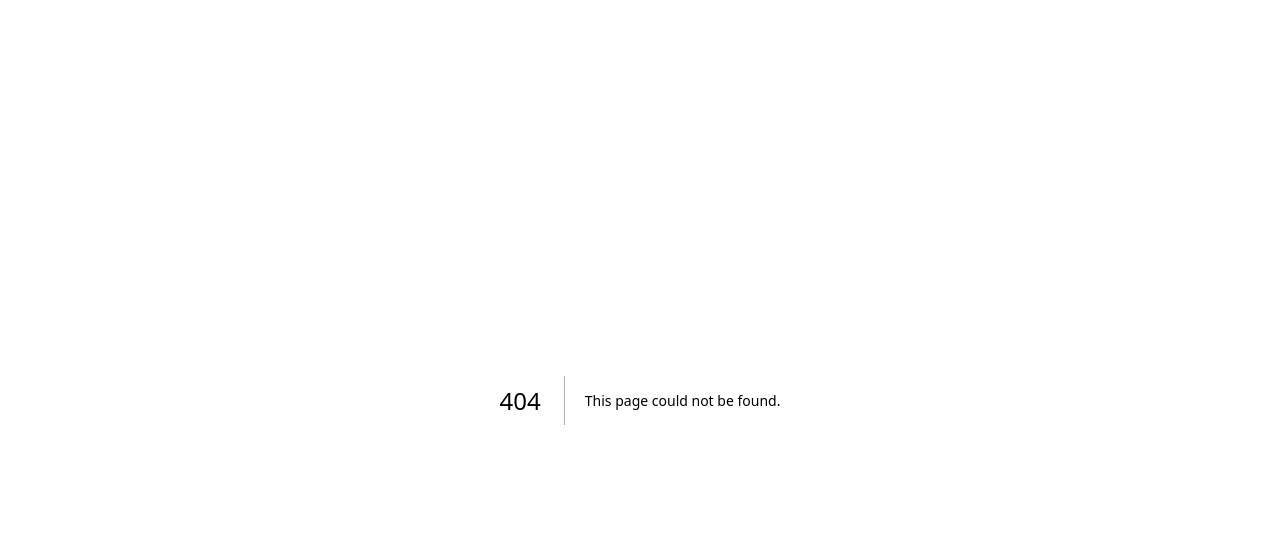
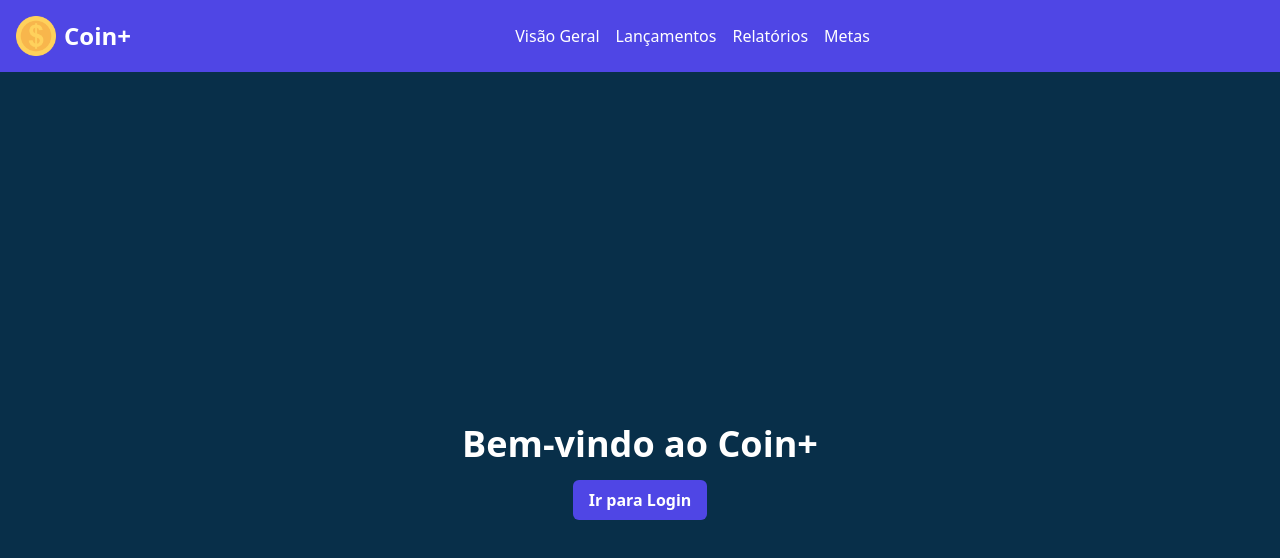
Before and after one commit to Felipe-Netto/Coin-, a Next.js app: page /home in a window 1280 px wide. Before the commit this address had no page. Shown: the top 558 px of the page. Built offline with nearby package versions, Linux system fonts and the light colour scheme.

Commit message:
página-menu
Página que aparecerá depois do login e criação da barra superior do menu

```diff
--- /dev/null
+++ b/src/app/home/home.tsx
@@ -0,0 +1,30 @@
+'use client';
+
+import React from 'react';
+import { useRouter } from 'next/navigation';
+import Menu from './menu'; // Importe o componente Menu
+
+const Home = () => {
+  const router = useRouter();
+
+  const irProLogin = () => {
+    router.push('/login');
+  };
+
+  return (
+    <div>
+      <Menu />
+      <div className="flex flex-col items-center justify-center h-screen bg-sky-950">
+        <h1 className="text-4xl font-bold text-white">Bem-vindo ao Coin+</h1>
+        <button
+          onClick={irProLogin}
+          className="mt-4 rounded-md bg-indigo-600 px-4 py-2 text-white font-semibold hover:bg-indigo-500"
+        >
+          Ir para Login
+        </button>
+      </div>
+    </div>
+  );
+};
+
+export default Home;
--- /dev/null
+++ b/src/app/home/menu.tsx
@@ -0,0 +1,43 @@
+import React from 'react';
+import moeda from '../../assets/moeda.png';
+import { StaticImageData } from 'next/image';
+
+const Menu = () => {
+  return (
+    <nav className="bg-indigo-600 p-4">
+      <div className="flex justify-between items-center">
+        <div className='flex space-x-2 items-center'>
+          <img
+            src={(moeda as StaticImageData).src}
+            className="h-10 w-auto"
+          />
+          <h1 className="text-white text-2xl font-bold">Coin+</h1>
+        </div>
+        <ul className="flex space-x-4 justify-center w-full"> {/* Adicione justify-center e w-full */}
+          <li>
+            <a href="#" className="text-white hover:text-indigo-200">
+              Visão Geral
+            </a>
+          </li>
+          <li>
+            <a href="#" className="text-white hover:text-indigo-200">
+              Lançamentos
+            </a>
+          </li>
+          <li>
+            <a href="#" className="text-white hover:text-indigo-200">
+              Relatórios
+            </a>
+          </li>
+          <li>
+            <a href="#" className="text-white hover:text-indigo-200">
+              Metas
+            </a>
+          </li>
+        </ul>
+      </div>
+    </nav>
+  );
+};
+
+export default Menu;
--- /dev/null
+++ b/src/app/home/page.tsx
@@ -0,0 +1,7 @@
+'use client';
+
+import Home from './home';
+
+export default function Page() {
+  return <Home />;
+}
--- a/src/app/layout.tsx
+++ b/src/app/layout.tsx
@@ -1,5 +1,6 @@
 import type { Metadata } from "next";
 import "../styles/globals.css";
+import { ReactNode } from 'react';
 
 export const metadata: Metadata = {
   title: "Coin+",
@@ -8,9 +9,9 @@ export const metadata: Metadata = {
 
 export default function RootLayout({
   children,
-}: Readonly<{
-  children: React.ReactNode;
-}>) {
+}: {
+  children: ReactNode;
+}) {
   return (
     <html lang="en">
       <body>
```
